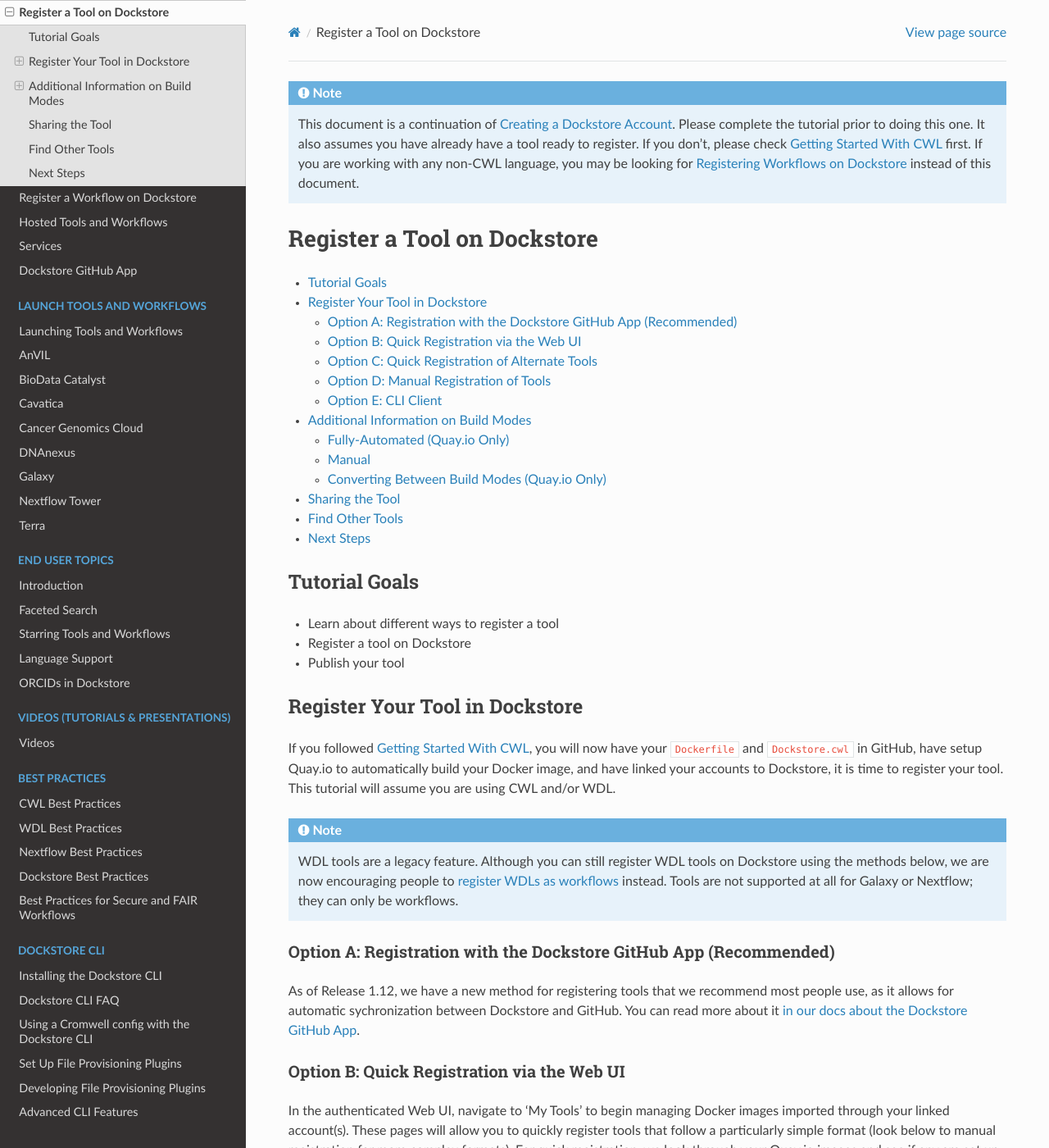
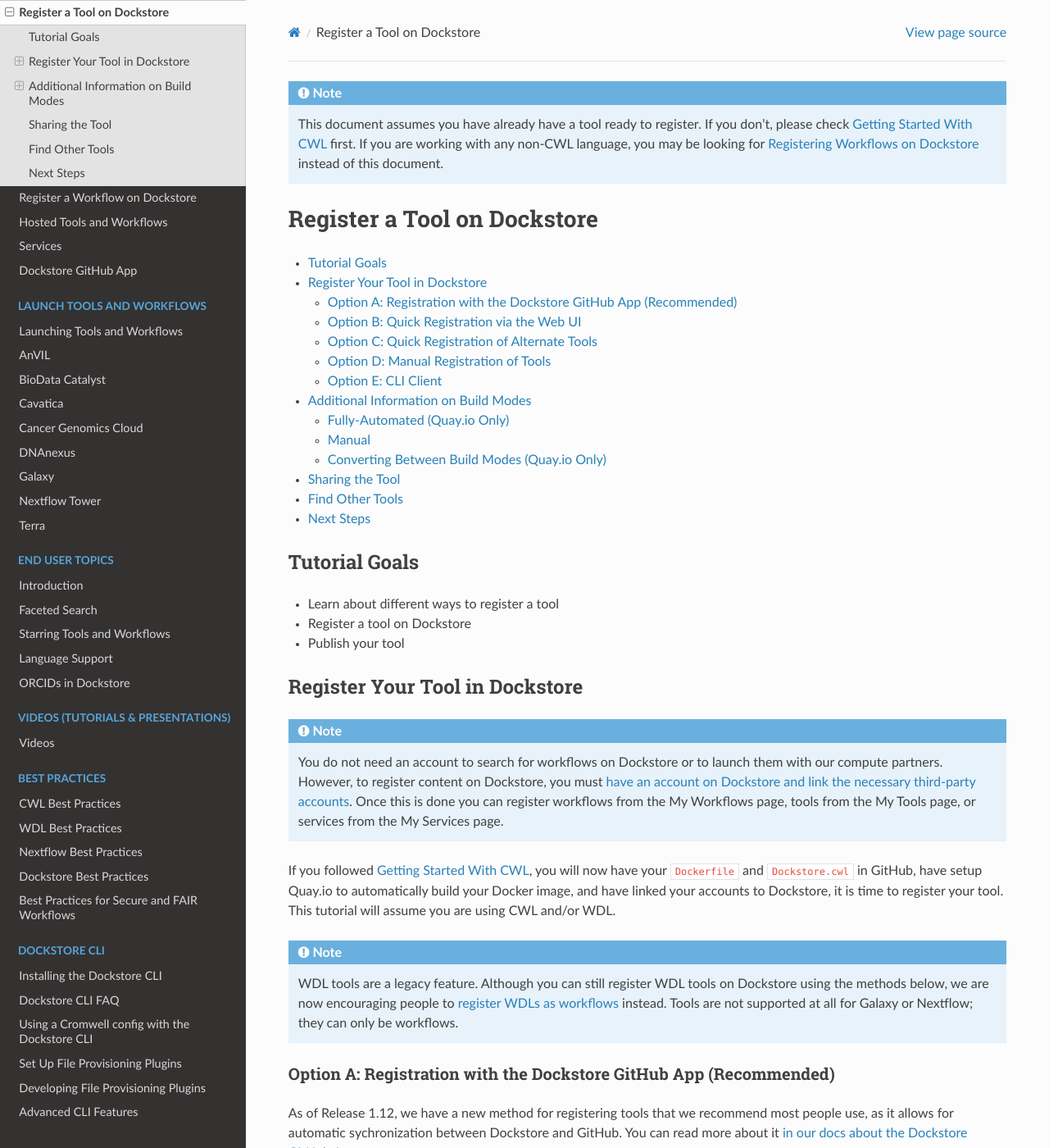
Before and after one commit to dockstore/dockstore-documentation, a Sphinx documentation site: the page built from docs/getting-started/dockstore-tools.rst, in a window 1280 px wide and 1400 px high. Shown: the whole window at 82% size. Built offline with Sphinx 7.4.7 and the Read the Docs theme 2.0.0, drawn with Linux system fonts in a browser that asks for light colours.

Commit message:
Abandon tools-->wf user flow, embed dockstore registration tip

```diff
--- a/docs/getting-started/dockstore-tools.rst
+++ b/docs/getting-started/dockstore-tools.rst
@@ -1,6 +1,5 @@
 .. note::
-  This document is a continuation of :doc:`Creating a Dockstore Account </getting-started/register-on-dockstore>`. Please complete
-  the tutorial prior to doing this one. It also assumes you have already have a tool ready to register. If you don't, please check :doc:`Getting Started With CWL </getting-started/getting-started-with-cwl>` first. If you are working with any non-CWL language, you may be looking for :doc:`Registering Workflows on Dockstore </getting-started/dockstore-workflows>` instead of this document.
+  This document assumes you have already have a tool ready to register. If you don't, please check :doc:`Getting Started With CWL </getting-started/getting-started-with-cwl>` first. If you are working with any non-CWL language, you may be looking for :doc:`Registering Workflows on Dockstore </getting-started/dockstore-workflows>` instead of this document.
 
 Register a Tool on Dockstore
 ============================
@@ -18,6 +17,7 @@
 
 Register Your Tool in Dockstore
 -------------------------------
+.. include:: /getting-started/github-apps/note--registration.rst
 
 If you followed :doc:`Getting Started With CWL </getting-started/getting-started-with-cwl>`,
 you will now have your ``Dockerfile`` and ``Dockstore.cwl``
--- a/docs/getting-started/getting-started-with-services.rst
+++ b/docs/getting-started/getting-started-with-services.rst
@@ -44,6 +44,8 @@
 
 Registering Your Service
 ------------------------
+.. include:: /getting-started/github-apps/note--registration.rst
+
 Registering your service works differently than tools and workflows on Dockstore. For services, you need to install our Dockstore GitHub application into at least one of your organizations.
 By doing so, Dockstore will automatically register the services you create by keeping track of the releases and pre-releases you make on GitHub. This makes getting your service registered to Dockstore easy!
 You do not need the service to be fully working, and you can start experimenting on Dockstore while you write it. The following steps walk you through the installation process.
--- /dev/null
+++ b/docs/getting-started/github-apps/note--registration.rst
@@ -0,0 +1 @@
+.. note:: You do not need an account to search for workflows on Dockstore or to launch them with our compute partners. However, to register content on Dockstore, you must :doc:`have an account on Dockstore and link the necessary third-party accounts </getting-started/register-on-dockstore>`. Once this is done you can register workflows from the My Workflows page, tools from the My Tools page, or services from the My Services page.
--- a/docs/getting-started/note--registration.rst
+++ /dev/null
@@ -1 +0,0 @@
-.. note:: You do not need an account to search for workflows on Dockstore or to launch them with our compute partners. However, to register content on Dockstore, you must have an account on Dockstore and link the necessary third-party accounts. Once this is done you can register workflows from the My Workflows page, tools from the My Tools page, or services from the My Services page.
```
Also changed, not shown: docs/getting-started/dockstore-workflows.rst (+1 -7 lines).
